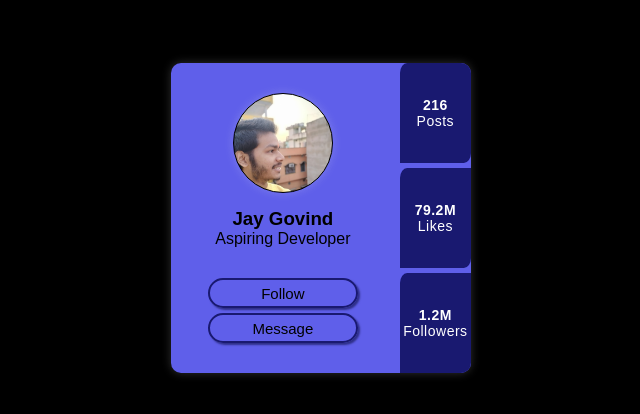
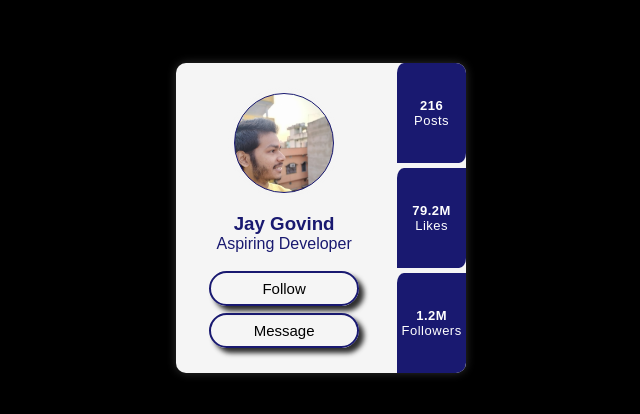
Before and after one commit to Jay-Govind/Web-Dev, a plain HTML site: page CSS/Cards/followCard.html in a window 1280 px wide. Shown: the part 182-596 px from the top of the page, without its empty margins (319-959 px from the left). Drawn offline with Linux system fonts and the light colour scheme.

Commit message:
add the files

```diff
--- a/CSS/Cards/followCard.css
+++ b/CSS/Cards/followCard.css
@@ -14,13 +14,13 @@ body {
 }
 
 .container {
-  width: 300px;
+  width: 290px;
   height: 310px;
   position: absolute;
   transform: translate(-50%, -50%);
   left: 50%;
   top: 50%;
-  background-color: #6464f6f3;
+  background-color: whitesmoke;
   display: grid;
   grid-template-columns: repeat(4, 1fr);
   grid-template-rows: repeat(3, 100px);
@@ -46,12 +46,17 @@ body {
   align-self: flex-end;
   justify-self: center;
   margin-bottom: 20px;
-  border: 1px solid black;
+  border: 1px solid midnightblue;
   border-radius: 50%;
   overflow: hidden;
   box-shadow: 0px 0px 10px rgba(247, 244, 244, 0.2);
   background-image: url("./jayg.jpg");
   background-size: cover;
+  transition: all 1s ease;
+}
+
+.image:hover {
+  transform: scale(1.2);
 }
 
 .style-1 {
@@ -64,7 +69,8 @@ body {
 .content {
   grid-column: 1;
   grid-row: 4/5;
-  margin-bottom: 20px;
+  margin-bottom: 10px;
+  color: midnightblue;
 }
 
 .button {
@@ -74,9 +80,9 @@ body {
 
 .btn {
   width: 150px;
-  height: 30px;
+  height: 35px;
   padding: 5px 15px;
-  margin-bottom: 5px;
+  margin-bottom: 7px;
   color: 0207ff;
   font-size: 15px;
   background-color: transparent;
@@ -84,7 +90,7 @@ body {
   border-radius: 30px;
   cursor: pointer;
   transition: all 0.3s ease;
-  box-shadow: 2px 2px 2px #02042c84;
+  box-shadow: 5px 5px 5px rgba(0, 0, 0, 0.815);
 }
 
 .btn:hover {
@@ -100,7 +106,7 @@ body {
   justify-content: center;
   align-items: center;
   border-radius: 10% 0 10% 0;
-  font-size: 14px;
+  font-size: 13px;
   letter-spacing: 0.5px;
 }
 
--- a/CSS/Cards/followCard.html
+++ b/CSS/Cards/followCard.html
@@ -9,16 +9,14 @@
   <body>
     <div class="container">
       <div class="profile">
-        <div class="image">
-          <div class="img"></div>
-        </div>
+        <div class="image"></div>
         <div class="content style-1">
           <h3>Jay Govind</h3>
           <p>Aspiring Developer</p>
         </div>
         <div class="button style-1">
-          <button class="btn">Follow</button>
-          <button class="btn">Message</button>
+          <button title="Click to follow" class="btn">Follow</button>
+          <button title="Click to message" class="btn">Message</button>
         </div>
       </div>
       <div class="likes style-2">
```
